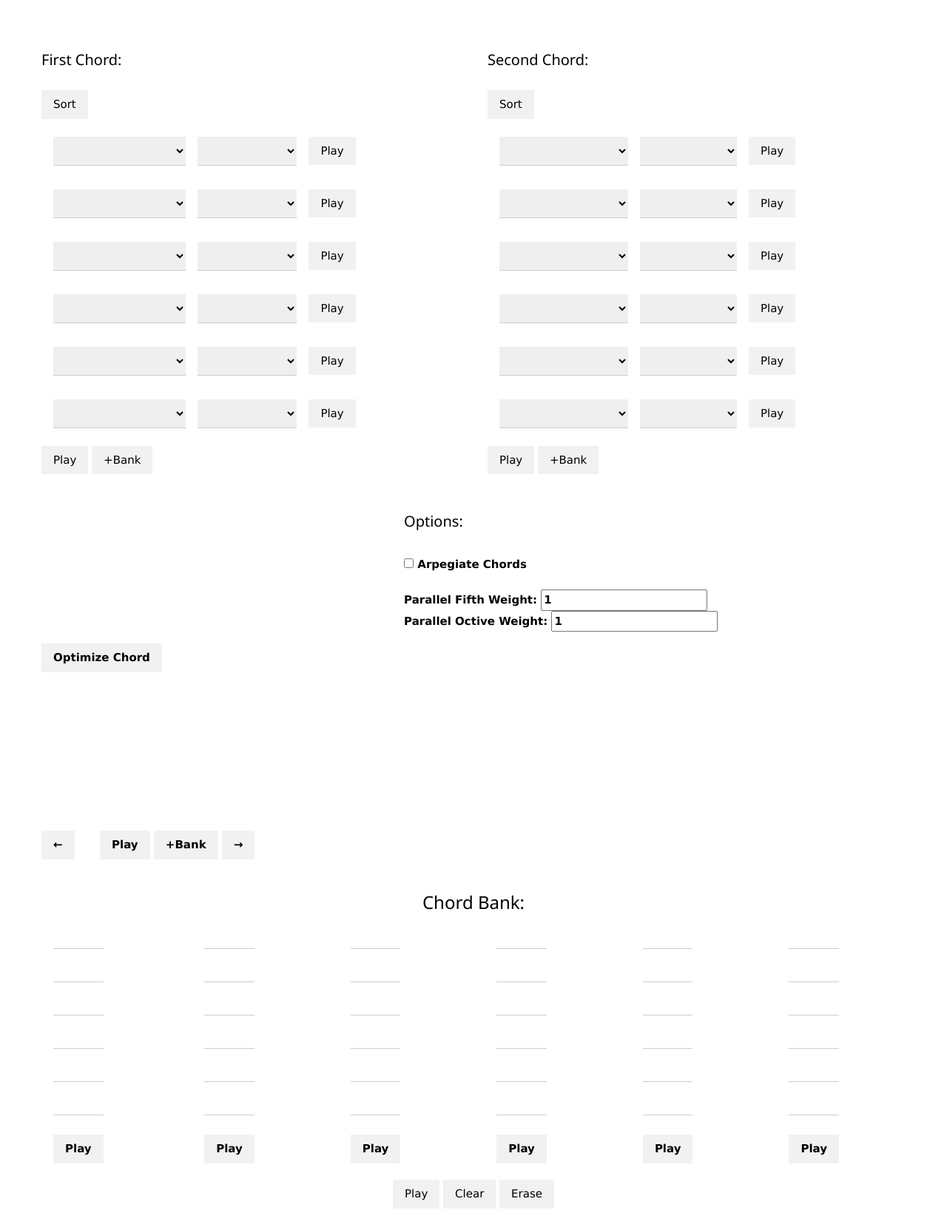
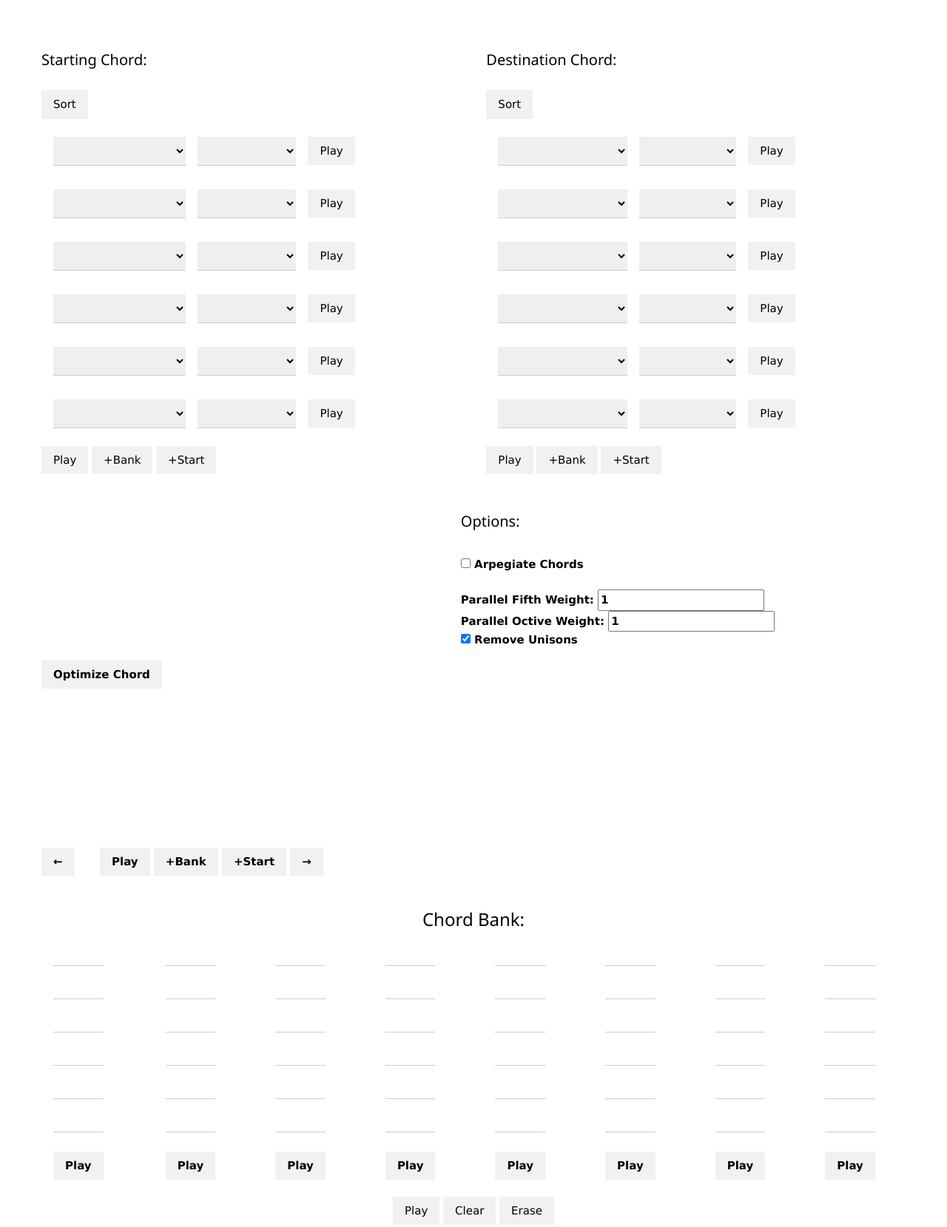
Before and after one commit to 0x0015/Voice-Leading-Calculator, a plain HTML site: page index.html in a window 1280 px wide. Shown: the top 1659 px of the page at 74% size. Drawn offline with Linux system fonts and the light colour scheme; no server answers.

Commit message:
Updated to latest commit
+ compiled with optimizations, and no debug flags reducing filesize by 5 mb

```diff
--- a/VLUtilWrap.js
+++ b/VLUtilWrap.js
@@ -19,3 +19,7 @@ eraseMemory = Module.cwrap('eraseMemory', '', []);
 memorizeOptimizedChord = Module.cwrap('memorizeOptimizedChord', '', []);
 memorizeChord1 = Module.cwrap('memorizeChord1', '', []);
 memorizeChord2 = Module.cwrap('memorizeChord2', '', []);
+memorizeOptimizedChordStart = Module.cwrap('memorizeOptimizedChordStart', '', []);
+memorizeChord1Start = Module.cwrap('memorizeChord1Start', '', []);
+memorizeChord2Start = Module.cwrap('memorizeChord2Start', '', []);
+killUnisonsChange = Module.cwrap('killUnisonsChange', '', []);
--- a/index.html
+++ b/index.html
@@ -34,8 +34,8 @@
 			<div class="w3-container">
 					<table class="w3-table">
 						<tr>
-						<td><H4>First Chord: </H4></td>
-						<td><H4>Second Chord: </H4></td>
+						<td><H4>Starting Chord: </H4></td>
+						<td><H4>Destination Chord: </H4></td>
 						</tr>
 						<tr>
 						<td><button class="sortChord1 w3-button w3-light-grey" onclick="sortChord1()">Sort</button></td>
@@ -585,10 +585,12 @@
 						<td>
 							<button class="playChord1 w3-button w3-light-grey" onclick="playChord1()">Play</button>
 							<button class="memorizeChord1 w3-button w3-light-grey" onclick="memorizeChord1()">+Bank</button>
+							<button class="memorizeChord1 w3-button w3-light-grey" onclick="memorizeChord1Start()">+Start</button>
 						</td>
 						<td>
 							<button class="playChord2 w3-button w3-light-grey" onclick="playChord2()">Play</button>
 							<button class="memorizeChord2 w3-button w3-light-grey" onclick="memorizeChord2()">+Bank</button>
+							<button class="memorizeChord2 w3-button w3-light-grey" onclick="memorizeChord2Start()">+Start</button>
 						</td>
 						</tr>
 					</table>
@@ -604,6 +606,8 @@
 								<input class="parallelFithWeightInput" onchange="parallelFithWeightChange()" type="number" value="1"><br>
 								<label>Parallel Octive Weight: </label>
 								<input class="parallelOctiveWeightInput" onchange="parallelOctiveWeightChange()" type="number" value="1"><br>
+								<input type="checkbox" class="removeUnison" id="removeUnison" checked="true" onchange="killUnisonsChange()">
+								<label for="removeUnison">Remove Unisons</label>
 							</th>
 						</tr>
 						<tr>
@@ -625,6 +629,7 @@
 							</div>
 							<button class="playOptimizedChord w3-button w3-light-grey" onclick="playOptimizedChord()">Play</button>
 							<button class="memorizeOptimizedChord w3-button w3-light-grey" onclick="memorizeOptimizedChord()">+Bank</button>
+							<button class="memorizeOptimizedChordStart w3-button w3-light-grey" onclick="memorizeOptimizedChordStart()">+Start</button>
 							<button class="nextChordButton w3-button w3-light-grey" onclick="nextChordButtonClick()">→</button>
 							</th>
 							<th>
@@ -714,6 +719,32 @@
 								</table>
 							</div>
 						</th>
+						<th>
+							<div class="chordMemory7 w3-bar">
+								<table class="w3-table">
+									<tr><th><H4 class="w3-border-bottom w3-padding-small ChordMemory7c1"></H4></th></tr>
+									<tr><th><H4 class="w3-border-bottom w3-padding-small ChordMemory7c2"></H4></th></tr>
+									<tr><th><H4 class="w3-border-bottom w3-padding-small ChordMemory7c3"></H4></th></tr>
+									<tr><th><H4 class="w3-border-bottom w3-padding-small ChordMemory7c4"></H4></th></tr>
+									<tr><th><H4 class="w3-border-bottom w3-padding-small ChordMemory7c5"></H4></th></tr>
+									<tr><th><H4 class="w3-border-bottom w3-padding-small ChordMemory7c6"></H4></th></tr>
+									<tr><th><button class="playChordMemory7 w3-button w3-light-grey" onclick="playMemoryn(7)">Play</button></th></tr>
+								</table>
+							</div>
+						</th>
+						<th>
+							<div class="chordMemory8 w3-bar">
+								<table class="w3-table">
+									<tr><th><H4 class="w3-border-bottom w3-padding-small ChordMemory8c1"></H4></th></tr>
+									<tr><th><H4 class="w3-border-bottom w3-padding-small ChordMemory8c2"></H4></th></tr>
+									<tr><th><H4 class="w3-border-bottom w3-padding-small ChordMemory8c3"></H4></th></tr>
+									<tr><th><H4 class="w3-border-bottom w3-padding-small ChordMemory8c4"></H4></th></tr>
+									<tr><th><H4 class="w3-border-bottom w3-padding-small ChordMemory8c5"></H4></th></tr>
+									<tr><th><H4 class="w3-border-bottom w3-padding-small ChordMemory8c6"></H4></th></tr>
+									<tr><th><button class="playChordMemory8 w3-button w3-light-grey" onclick="playMemoryn(8)">Play</button></th></tr>
+								</table>
+							</div>
+						</th>
 						</tr>
 					</table>
 					<button class="playChordMemory w3-button w3-light-grey" onclick="playMemory()">Play</button>
```
Also changed, not shown: VLUtil.js.
